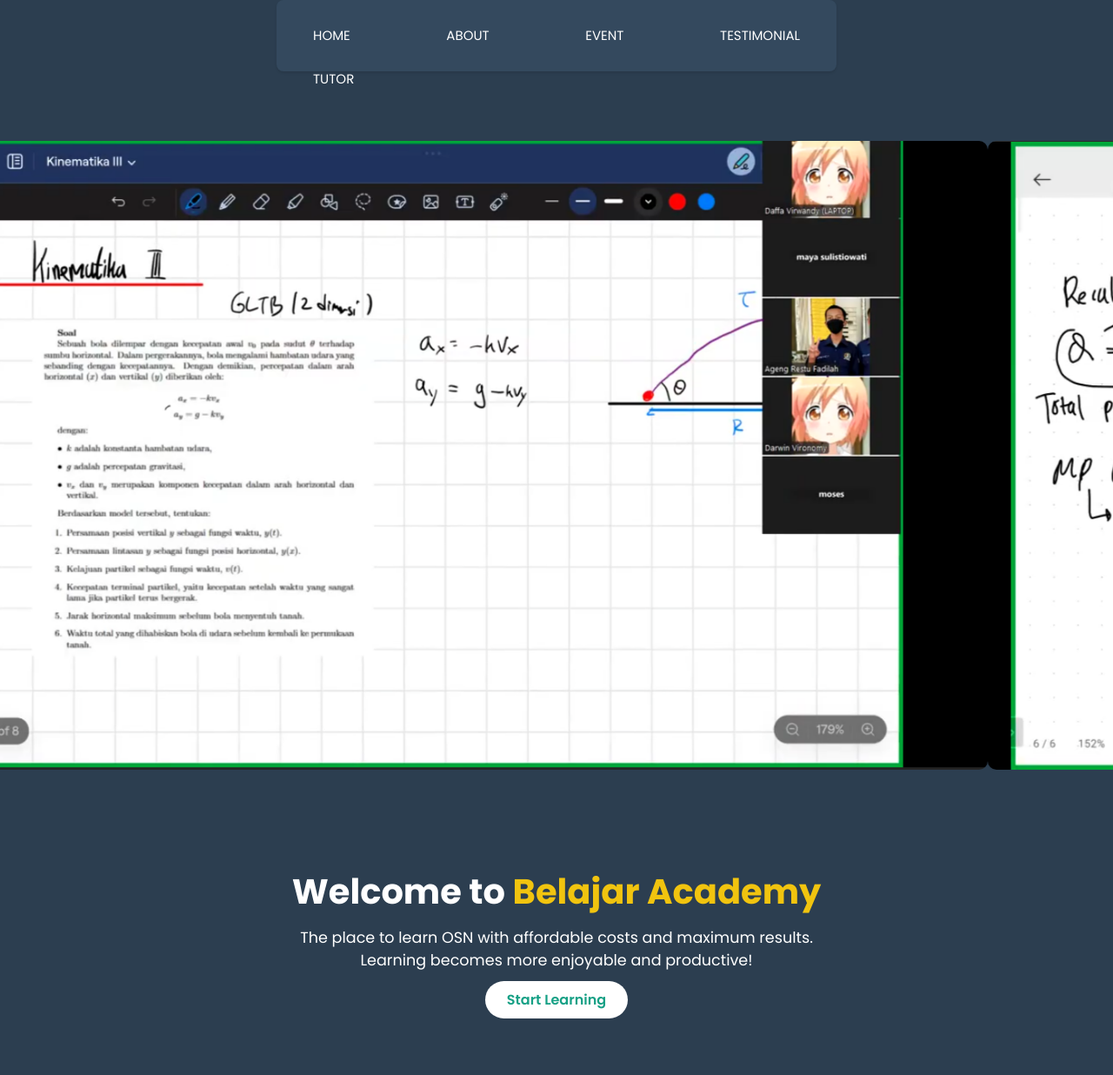
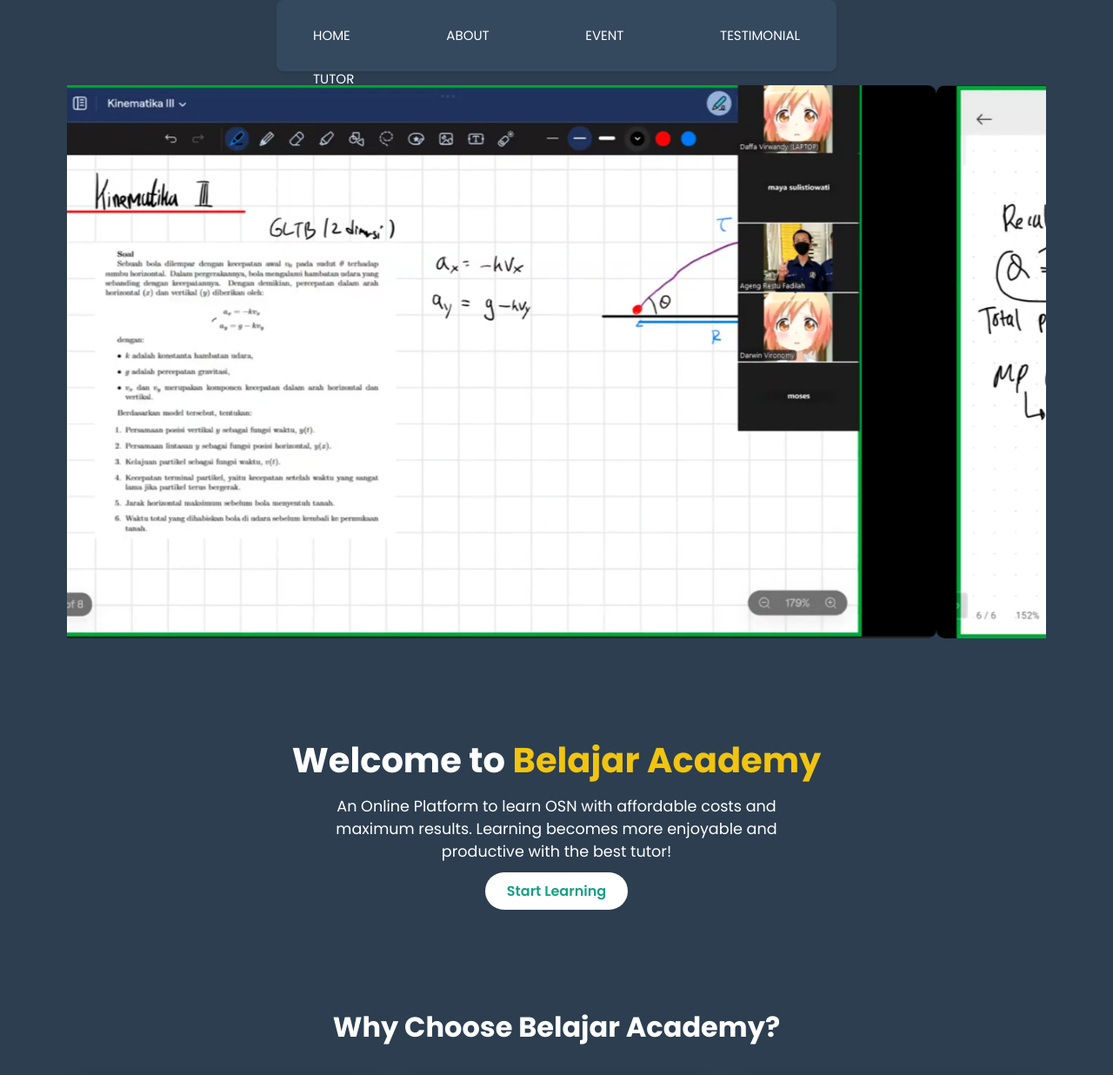
Before and after one commit to BelajarAcademy/belajaracademy, a PHP site: page / in a window 1280 px wide. Shown: the top 1236 px of the page at 87% size. Run offline with PHP 8.4, Linux system fonts and the light colour scheme; some libraries are stand-ins or nearby versions.

Commit message:
update
update

```diff
--- a/index.html
+++ b/index.html
@@ -43,7 +43,7 @@
     <section class="hero">
         <div class="hero-content">
         <h1>Welcome to <span class="highlight">Belajar Academy</span></h1>
-        <p>The place to learn OSN with affordable costs and maximum results. Learning becomes more enjoyable and productive!</p>
+        <p>An Online Platform to learn OSN with affordable costs and maximum results. Learning becomes more enjoyable and productive with the best tutor!</p>
         <a href="Event.html" class="cta-button">Start Learning</a>
         </div>
     </section>
--- a/style.css
+++ b/style.css
@@ -118,8 +118,8 @@
   overflow-x: auto;
   scroll-snap-type: x mandatory;
   -webkit-overflow-scrolling: touch;
-    width: 100%;
-    margin-top: 10vh;
+    width: 88%;
+    margin-top: 2vh;
     overflow: hidden;
 }
 
```
